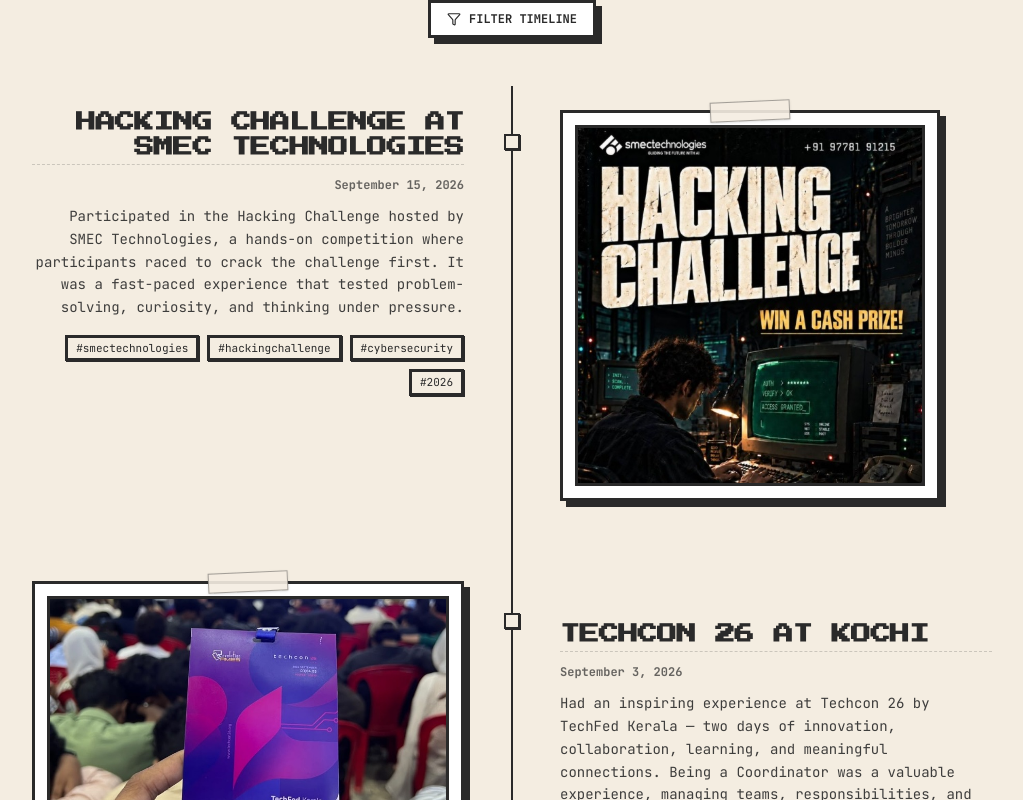
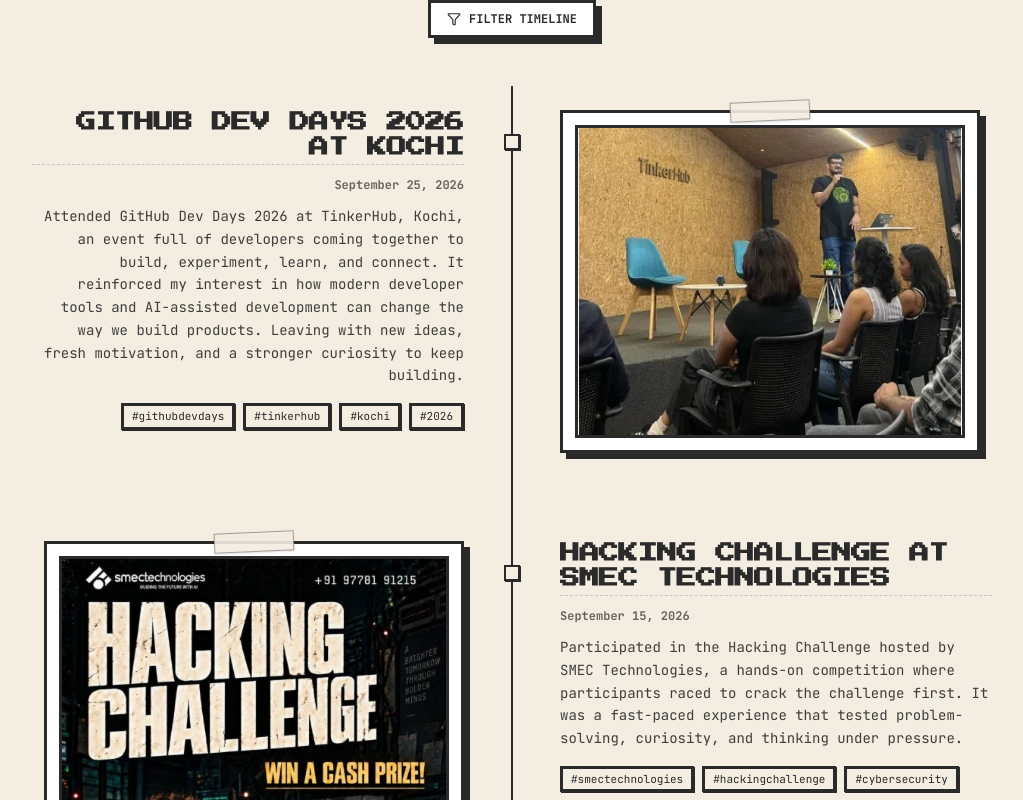
Before and after one commit to ShareefMuhammed/portfolio, a Next.js app: page /highlights in a window 1280 px wide. Shown: the part 320-1120 px from the top of the page, without its empty margins (128-1151 px from the left). Built offline with nearby package versions, Linux system fonts and the light colour scheme.

Commit message:
feat: add GitHub Dev Days 2026 at Kochi to Highlights page

```diff
--- a/app/highlights/page.tsx
+++ b/app/highlights/page.tsx
@@ -13,9 +13,30 @@
   imageSrc: string;
   imageAlt: string;
   isPortrait?: boolean;
+  aspectClass?: string;
 }
 
 const highlightsData: HighlightItem[] = [
+  {
+    id: "github-dev-days-2026",
+    title: "GitHub Dev Days 2026 at Kochi",
+    date: "September 25, 2026",
+    description: (
+      <>
+        Attended GitHub Dev Days 2026 at TinkerHub, Kochi, an event full of
+        developers coming together to build, experiment, learn, and connect. It
+        reinforced my interest in how modern developer tools and AI-assisted
+        development can change the way we build products. Leaving with new
+        ideas, fresh motivation, and a stronger curiosity to keep building.
+      </>
+    ),
+    tags: ["githubdevdays", "tinkerhub", "kochi", "2026"],
+    imageSrc: "/images/highlights/github-dev-days-2026.jpg",
+    imageAlt:
+      "Speaker presenting to an audience at GitHub Dev Days 2026 at TinkerHub, Kochi",
+    isPortrait: true,
+    aspectClass: "aspect-[436/350] max-h-[420px]",
+  },
   {
     id: "smec-hacking-challenge",
     title: "Hacking Challenge at SMEC Technologies",
@@ -33,6 +54,7 @@
     imageAlt:
       "Hacking Challenge poster from SMEC Technologies, September 15, 2026",
     isPortrait: true,
+    aspectClass: "aspect-[507/523] max-h-[450px]",
   },
   {
     id: "techcon26",
@@ -322,7 +344,7 @@
                         /* Photo Card on Left */
                         <div
                           className={`group border-sketch border-ink bg-surface shadow-sketch hover:shadow-sketchHover relative overflow-visible p-3 transition-all hover:-translate-y-1 ${
-                            item.isPortrait ? "max-w-[380px] ml-auto" : ""
+                            item.isPortrait ? "max-w-[420px] ml-auto" : ""
                           }`}
                         >
                           {/* Torn-paper tape */}
@@ -332,9 +354,10 @@
                           />
                           <div
                             className={`border-sketch border-ink relative w-full overflow-hidden bg-ink/5 ${
-                              item.isPortrait
+                              item.aspectClass ||
+                              (item.isPortrait
                                 ? "aspect-[507/523] max-h-[450px]"
-                                : "aspect-[4/3]"
+                                : "aspect-[4/3]")
                             }`}
                           >
                             <Image
@@ -345,7 +368,7 @@
                               priority
                               sizes={
                                 item.isPortrait
-                                  ? "(min-width: 768px) 380px, 90vw"
+                                  ? "(min-width: 768px) 420px, 90vw"
                                   : "(min-width: 768px) 45vw, 90vw"
                               }
                               className={`${
@@ -365,7 +388,7 @@
                         /* Photo Card on Right */
                         <div
                           className={`group border-sketch border-ink bg-surface shadow-sketch hover:shadow-sketchHover relative overflow-visible p-3 transition-all hover:-translate-y-1 ${
-                            item.isPortrait ? "max-w-[380px] mr-auto" : ""
+                            item.isPortrait ? "max-w-[420px] mr-auto" : ""
                           }`}
                         >
                           {/* Torn-paper tape */}
@@ -375,9 +398,10 @@
                           />
                           <div
                             className={`border-sketch border-ink relative w-full overflow-hidden bg-ink/5 ${
-                              item.isPortrait
+                              item.aspectClass ||
+                              (item.isPortrait
                                 ? "aspect-[507/523] max-h-[450px]"
-                                : "aspect-[4/3]"
+                                : "aspect-[4/3]")
                             }`}
                           >
                             <Image
@@ -388,7 +412,7 @@
                               priority
                               sizes={
                                 item.isPortrait
-                                  ? "(min-width: 768px) 380px, 90vw"
+                                  ? "(min-width: 768px) 420px, 90vw"
                                   : "(min-width: 768px) 45vw, 90vw"
                               }
                               className={`${
@@ -449,7 +473,11 @@
                         />
                         <div
                           className={`border-sketch border-ink relative w-full overflow-hidden bg-ink/5 ${
-                            item.isPortrait ? "aspect-[507/523]" : "aspect-[4/3]"
+                            item.aspectClass
+                              ? item.aspectClass.split(" ")[0]
+                              : item.isPortrait
+                              ? "aspect-[507/523]"
+                              : "aspect-[4/3]"
                           }`}
                         >
                           <Image
```
Also changed, not shown: public/images/highlights/github-dev-days-2026.jpg (added).
